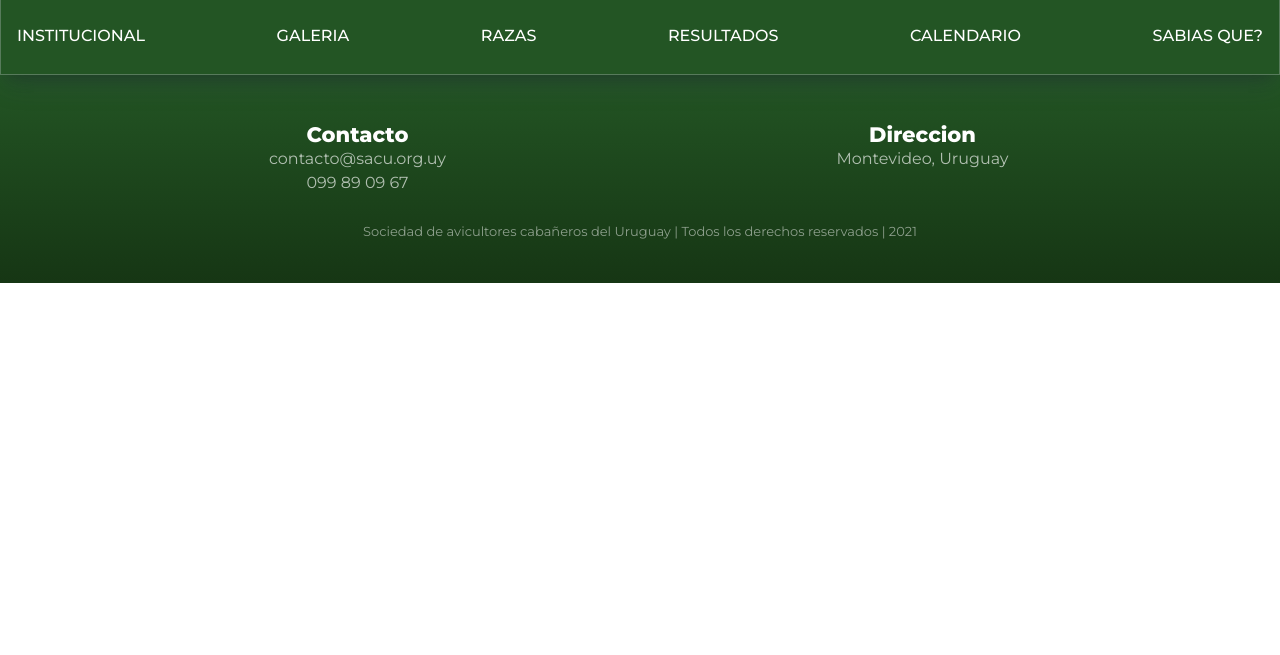
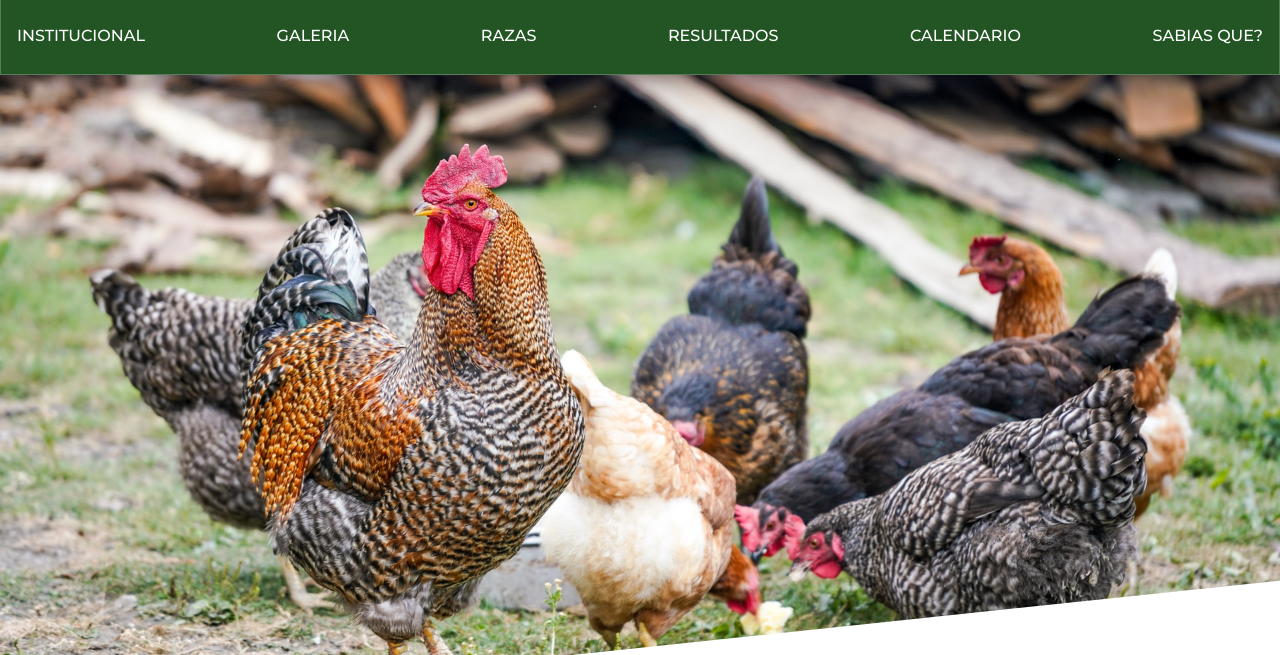
Before and after one commit to dnataliacr/sacu, a Gatsby site: page / in a window 1280 px wide. Shown: the part 145-800 px from the top of the page. Built offline with nearby package versions, Linux system fonts and the light colour scheme; Gatsby itself is replaced by a stand-in of ours.

Commit message:
add home component

```diff
--- a/src/pages/index.js
+++ b/src/pages/index.js
@@ -1,11 +1,13 @@
 import * as React from "react"
 import Layout from "../components/layout/Layout"
 
-
+import Home from "../components/home/content/Home"
 // markup
 const IndexPage = () => {
   return (
-<Layout></Layout>
+<Layout>
+  <Home/>
+</Layout>
   )
 }
 
```
